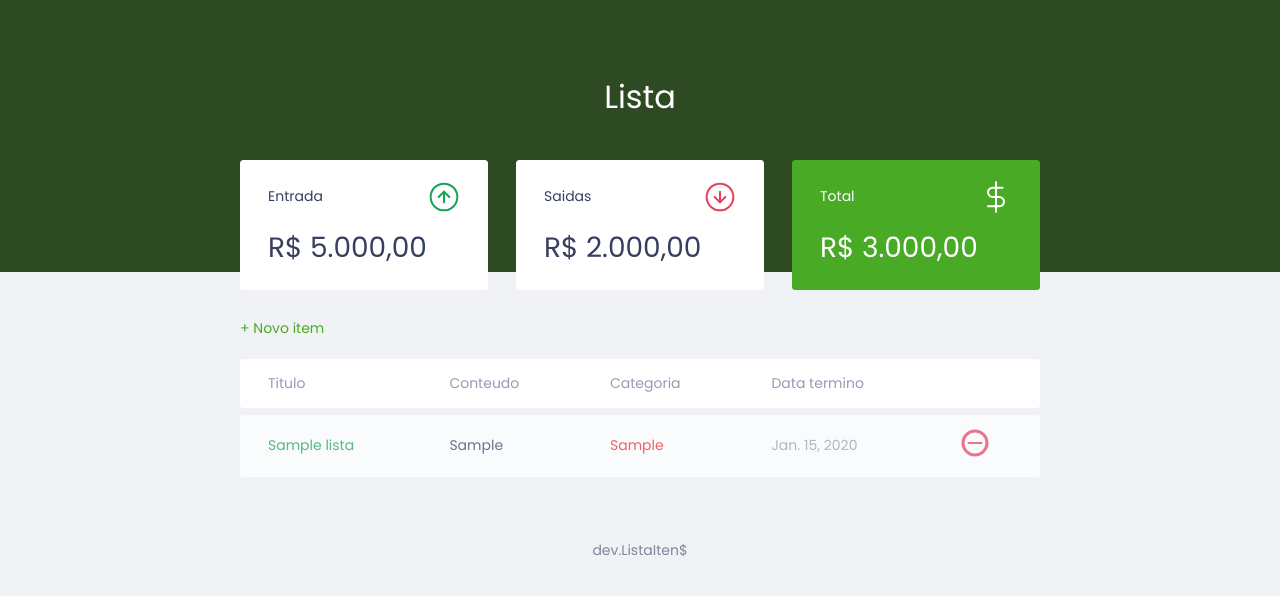
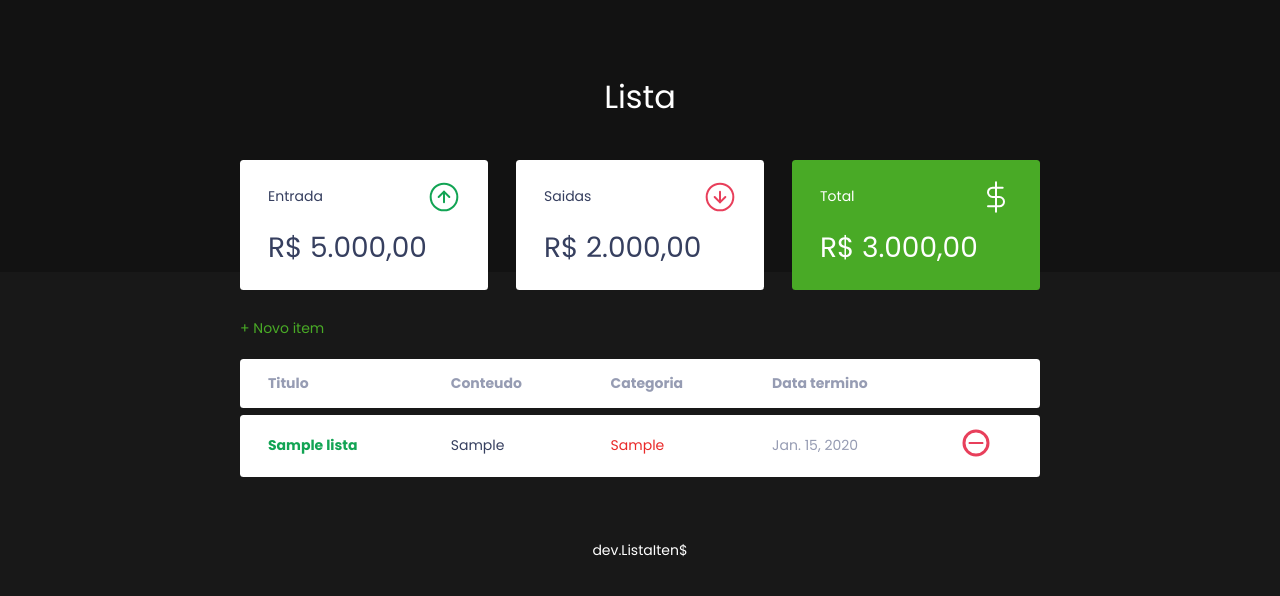
Before and after one commit to cristiansuzuki/lista-tarefas, a Django app: page / in a window 1280 px wide. Shown: the top 596 px of the page. Run offline with Django 3.2, Linux system fonts and the light colour scheme; tables that the repository leaves empty hold one stand-in row (values such as "Sample post").

Commit message:
mudanças no css

```diff
--- a/listaApp/static/styles.css
+++ b/listaApp/static/styles.css
@@ -17,7 +17,7 @@ html {
 }
 
 body {
-    background: #f0f2f5;
+    background: #181818;
     font-family: 'Poppins', 'sans-serif';
 }
 
@@ -99,7 +99,7 @@ button:hover {
 
 /* ++++++++ Header ++++++++ */
 header{
-    background: #2d4a22;
+    background: #121212;
     padding: 2rem 0 10rem;
     text-align: center;
 }
@@ -171,19 +171,15 @@ table tbody tr td:last-child {
 table thead th {
     background: white;
 
-    font-weight: normal;
+    font-weight: bold;
     padding: 1rem 2rem;
 
     text-align: left;
 }
 
-table tbody tr {
-    opacity: 0.7
-}
 
-table tbody tr:hover {
-    opacity: 1
-}
+
+
 
 table tbody td {
     background: white;
@@ -196,6 +192,7 @@ td.description {
 
 td.verde {
     color: #12a454;
+    font-weight: bold;
 }
 
 td.vermelho {
@@ -268,8 +265,7 @@ input, select {
 footer {
     text-align: center;
     padding: 4rem 0 2rem;
-    color: var(--dark-blue);
-    opacity: 0.6;
+    color: white
 }
 
 /* ++++++++ Responsive ++++++++ */
```
